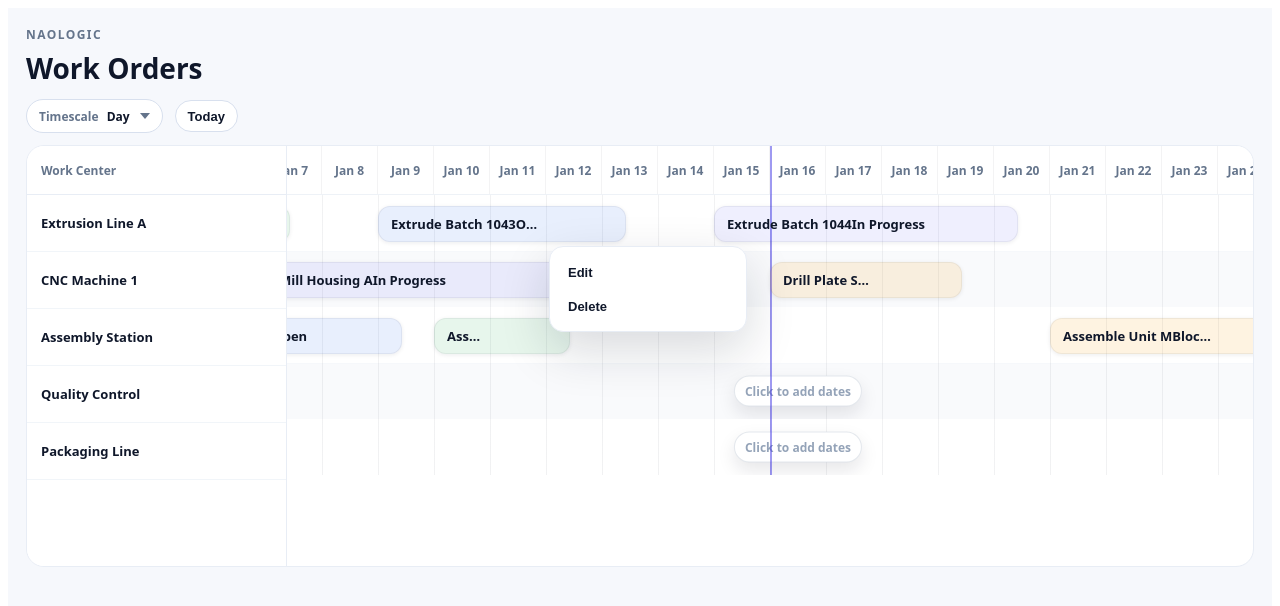
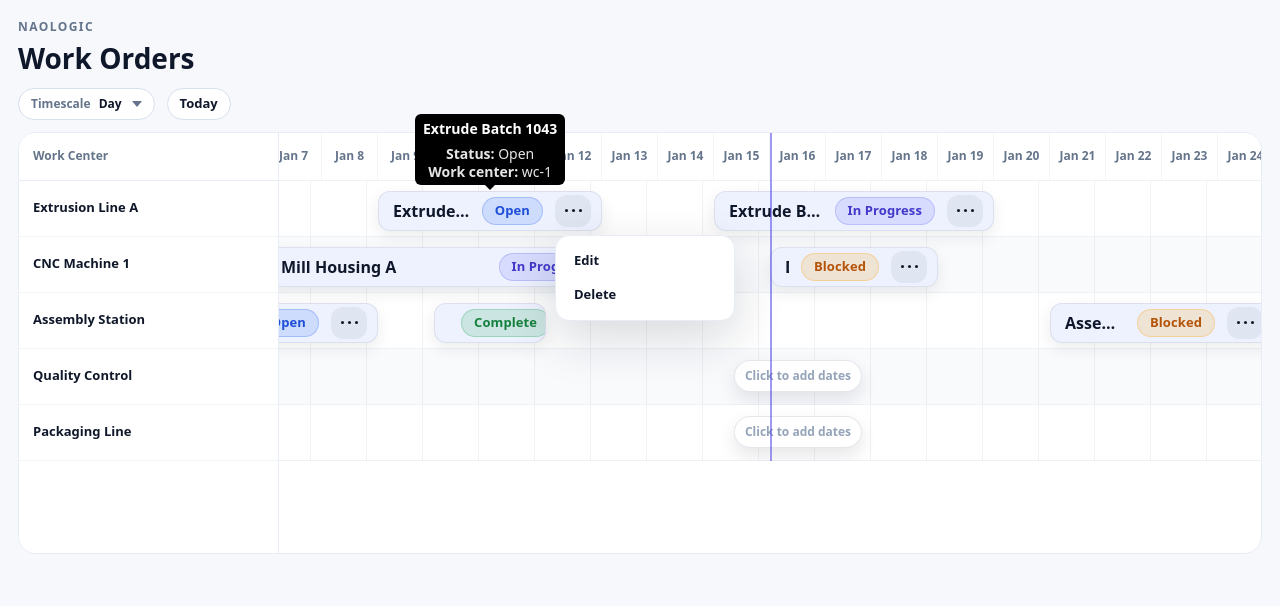
Before and after one commit to william-mcdermott/work-order-timeline, an Angular app: page / in a window 1280 px wide. Both pictures are taken after a click on the button 563 px from the left and 224 px from the top of the page. Shown: the top 606 px of the page. Built offline with nearby package versions, Linux system fonts and the light colour scheme; a web font is replaced by a local one.

Commit message:
fix: install bootstrap + style ngb tooltips

```diff
--- a/angular.json
+++ b/angular.json
@@ -31,6 +31,7 @@
             ],
             "styles": [
               "src/styles.scss",
+              "node_modules/bootstrap/dist/css/bootstrap.min.css",
               "node_modules/@ng-select/ng-select/themes/default.theme.css"
             ]
           },
--- a/package.json
+++ b/package.json
@@ -31,6 +31,7 @@
     "@angular/router": "^21.1.0",
     "@ng-bootstrap/ng-bootstrap": "^20.0.0",
     "@ng-select/ng-select": "^21.1.4",
+    "bootstrap": "^5.3.8",
     "rxjs": "~7.8.0",
     "tslib": "^2.3.0"
   },
--- a/src/app/timeline/timeline-grid/timeline-grid.html
+++ b/src/app/timeline/timeline-grid/timeline-grid.html
@@ -4,26 +4,18 @@
     *ngFor="let wc of workCenters; trackBy: trackByWc; let i = index"
     [class.is-even]="i % 2 === 1"
   >
-    <div
-      class="track"
-      (click)="onRowClick(wc.id, $event)"
-      [style.--colWidthPx.px]="pixelsPerDay"
-    >
+    <div class="track" (click)="onRowClick(wc.id, $event)" [style.--colWidthPx.px]="pixelsPerDay">
       <!-- Work order bars for this work center -->
       <app-work-order-bar
         *ngFor="let b of barsFor(wc.id); trackBy: trackById"
         [bar]="b"
-        [pixelsPerDay]="pixelsPerDay"
         [menuOpen]="openMenuBarId === b.id"
         (toggleMenu)="onToggleMenu($event)"
         (edit)="edit.emit($event)"
         (delete)="delete.emit($event)"
       ></app-work-order-bar>
-
       <!-- Empty-state hint (optional / can remove) -->
-      <div class="hint" *ngIf="barsFor(wc.id).length === 0">
-        Click to add dates
-      </div>
+      <div class="hint" *ngIf="barsFor(wc.id).length === 0">Click to add dates</div>
     </div>
   </div>
 </div>
--- a/src/app/timeline/timeline-grid/timeline-grid.scss
+++ b/src/app/timeline/timeline-grid/timeline-grid.scss
@@ -69,3 +69,7 @@
   /* Keep hint crisp over tinted rows */
   box-shadow: 0 8px 18px rgba(15, 23, 42, 0.10);
 }
+
+.bar {
+  position: absolute;
+}
--- a/src/app/timeline/timeline-grid/timeline-grid.ts
+++ b/src/app/timeline/timeline-grid/timeline-grid.ts
@@ -1,21 +1,16 @@
 import { CommonModule } from '@angular/common';
 import { ChangeDetectionStrategy, Component, EventEmitter, Input, Output } from '@angular/core';
-import { BarMenuTogglePayload, WorkOrderBarComponent } from '../work-order-bar/work-order-bar';
+import {
+  BarMenuTogglePayload,
+  WorkOrderBarComponent,
+  WorkOrderBarVM,
+} from '../work-order-bar/work-order-bar';
 
 type WorkCenter = { id: string; name: string };
 
 export type TimelineColumnVm = {
   key: string;
   widthPx: number;
-};
-
-export type WorkOrderBarVm = {
-  id: string;
-  workCenterId: string;
-  name: string;
-  status: 'open' | 'in-progress' | 'complete' | 'blocked';
-  startDay: number;
-  endDay: number;
 };
 
 @Component({
@@ -29,9 +24,10 @@ export type WorkOrderBarVm = {
 export class TimelineGridComponent {
   @Input({ required: true }) workCenters: WorkCenter[] = [];
   @Input({ required: true }) columns: TimelineColumnVm[] = [];
-  @Input({ required: true }) bars: WorkOrderBarVm[] = [];
+
+  // ✅ use the bar component VM type (leftPx/widthPx)
+  @Input({ required: true }) bars: WorkOrderBarVM[] = [];
   @Input({ required: true }) pixelsPerDay = 56;
-
   @Input() openMenuBarId: string | null = null;
 
   @Output() rowClick = new EventEmitter<{ workCenterId: string; event: MouseEvent }>();
@@ -39,7 +35,7 @@ export class TimelineGridComponent {
   @Output() edit = new EventEmitter<string>();
   @Output() delete = new EventEmitter<string>();
 
-  barsFor(workCenterId: string): WorkOrderBarVm[] {
+  barsFor(workCenterId: string) {
     return this.bars.filter((b) => b.workCenterId === workCenterId);
   }
 
@@ -50,6 +46,7 @@ export class TimelineGridComponent {
   onToggleMenu(payload: BarMenuTogglePayload) {
     this.toggleMenu.emit(payload);
   }
+
   trackByWc = (_: number, wc: WorkCenter) => wc.id;
-  trackById = (_: number, b: WorkOrderBarVm) => b.id;
+  trackById = (_: number, b: WorkOrderBarVM) => b.id;
 }
--- a/src/app/timeline/work-order-bar/work-order-bar.html
+++ b/src/app/timeline/work-order-bar/work-order-bar.html
@@ -1,34 +1,39 @@
 <div
   class="bar bar--{{ bar.status }}"
-  [style.left.px]="leftPx"
-  [style.width.px]="widthPx"
+  [style.left.px]="bar.leftPx"
+  [style.width.px]="bar.widthPx"
+  ngbTooltipClass="wo-tooltip"
   [ngbTooltip]="tip"
-  triggers="mouseenter:mouseleave"
-  [autoClose]="'outside'"
-  [tooltipClass]="'wo-tooltip'"
-  [container]="'body'"
-  [placement]="'top'"
-  (click)="$event.stopPropagation()"
+  placement="top"
+  container="body"
 >
-  <ng-template #tip>
-    <div class="wo-tt">
-      <div class="wo-tt__title">{{ bar.name }}</div>
+  <div class="bar__content">
+    <!-- Left: name -->
+    <div class="bar__label">
+      <span class="bar__name">{{ bar.name }}</span>
+    </div>
 
-      <div class="wo-tt__meta">
-        <span class="wo-tt__pill wo-tt__pill--{{ bar.status }}">{{ statusLabel() }}</span>
-        <span class="wo-tt__dates">{{ bar.startDate }} – {{ bar.endDate }}</span>
-      </div>
-    </div>
-  </ng-template>
+    <!-- Middle: status pill -->
+    <span class="bar__status-pill bar__status-pill--{{ bar.status }}">
+      {{ statusLabel() }}
+    </span>
 
-  <div class="bar__label">
-    <span class="bar__name">{{ bar.name }}</span>
-    <span class="bar__status">{{ statusLabel() }}</span>
+    <!-- Right: kebab -->
+    <button
+      class="kebab"
+      type="button"
+      (click)="onKebabClick($event)"
+      aria-label="Actions"
+    >
+      <span class="kebab__dot"></span>
+      <span class="kebab__dot"></span>
+      <span class="kebab__dot"></span>
+    </button>
   </div>
+</div>
 
-  <button class="kebab" type="button" (click)="onKebabClick($event)" aria-label="Actions">
-    <span class="kebab__dot"></span>
-    <span class="kebab__dot"></span>
-    <span class="kebab__dot"></span>
-  </button>
-</div>
+<ng-template #tip>
+  <div class="tooltip__title">{{ bar.name }}</div>
+  <div class="tooltip__row"><strong>Status:</strong> {{ statusLabel() }}</div>
+  <div class="tooltip__row"><strong>Work center:</strong> {{ bar.workCenterId }}</div>
+</ng-template>
--- a/src/app/timeline/work-order-bar/work-order-bar.scss
+++ b/src/app/timeline/work-order-bar/work-order-bar.scss
@@ -1,95 +1,106 @@
+:host {
+  position: absolute;
+  top: 10px;
+  height: 40px;
+  z-index: 3;
+}
+
 .bar {
   position: absolute;
-  top: 11px;
-  height: 34px;
+  top: 0;
+
+  height: 40px;
   border-radius: 12px;
+  border: 1px solid rgba(15, 23, 42, 0.08);
+  box-shadow: 0 6px 16px rgba(15, 23, 42, 0.08);
+  overflow: hidden;
+  cursor: default;
 
-  display: grid;
-  grid-template-columns: 1fr auto 28px;
+  background: #eef2ff;
+}
+
+.bar__content {
+  height: 100%;
+  display: flex;
   align-items: center;
-  gap: 10px;
-
-  padding: 0 10px 0 12px;
-
-  box-shadow: 0 1px 4px rgba(15, 23, 42, 0.08);
-  border: 1px solid rgba(15, 23, 42, 0.06);
-
-  /* Dropdown is now rendered globally, so no need for menu overflow hacks */
-  overflow: hidden;
-  transition: transform 120ms ease, box-shadow 120ms ease, filter 120ms ease;
-  z-index: 10;
+  gap: 12px;
+  padding: 0 10px 0 14px;
 }
 
 .bar__label {
-  font-size: 13px;
-  font-weight: 700;
+  min-width: 0;
+  flex: 1 1 auto;
+}
+
+.bar__name {
+  display: block;
+  font-size: 16px;
+  font-weight: 800;
   color: #0f172a;
 
-  white-space: nowrap;
   overflow: hidden;
   text-overflow: ellipsis;
-}
-
-.badge {
-  font-size: 11px;
-  font-weight: 800;
-  padding: 4px 8px;
-  border-radius: 999px;
-  border: 1px solid transparent;
   white-space: nowrap;
 }
 
-/* Softer tints like the Sketch */
-.bar--open {
-  background: rgba(37, 99, 235, 0.10);
+.bar__status-pill {
+  flex: 0 0 auto;
+  height: 28px;
+  padding: 0 12px;
+  border-radius: 999px;
+  display: inline-flex;
+  align-items: center;
+  justify-content: center;
+
+  font-size: 13px;
+  font-weight: 800;
+  letter-spacing: 0.1px;
+  border: 1px solid transparent;
 }
-.badge--open {
+
+/* status variants */
+.bar__status-pill--open {
   background: rgba(37, 99, 235, 0.16);
-  border-color: rgba(37, 99, 235, 0.22);
+  border-color: rgba(37, 99, 235, 0.25);
   color: #1d4ed8;
 }
 
-.bar--in-progress {
-  background: rgba(99, 102, 241, 0.10);
-}
-.badge--in-progress {
+.bar__status-pill--in-progress {
   background: rgba(99, 102, 241, 0.16);
-  border-color: rgba(99, 102, 241, 0.22);
+  border-color: rgba(99, 102, 241, 0.25);
   color: #4338ca;
 }
 
-.bar--complete {
-  background: rgba(22, 163, 74, 0.10);
-}
-.badge--complete {
+.bar__status-pill--complete {
   background: rgba(22, 163, 74, 0.16);
-  border-color: rgba(22, 163, 74, 0.22);
+  border-color: rgba(22, 163, 74, 0.25);
   color: #15803d;
 }
 
-.bar--blocked {
-  background: rgba(245, 158, 11, 0.12);
-}
-.badge--blocked {
+.bar__status-pill--blocked {
   background: rgba(245, 158, 11, 0.18);
-  border-color: rgba(245, 158, 11, 0.24);
+  border-color: rgba(245, 158, 11, 0.28);
   color: #b45309;
 }
 
+/* kebab: horizontal dots like Sketch */
 .kebab {
-  width: 28px;
-  height: 28px;
-  border-radius: 10px;
+  flex: 0 0 auto;
+  width: 36px;
+  height: 32px;
+  border-radius: 12px;
   border: 0;
-  background: transparent;
+  background: rgba(15, 23, 42, 0.06);
   cursor: pointer;
-  color: #0f172a;
-  font-size: 18px;
-  line-height: 1;
-  transition: background 120ms ease;
+
+  display: flex;
+  flex-direction: row; /* key change */
+  align-items: center;
+  justify-content: center;
+  gap: 4px;
 
   &:hover {
-    background: rgba(15, 23, 42, 0.06);
+    background: rgba(15, 23, 42, 0.1);
   }
 
   &:focus-visible {
@@ -98,8 +109,31 @@
   }
 }
 
-.bar:hover {
-  transform: translateY(-1px);
-  box-shadow: 0 8px 18px rgba(15, 23, 42, 0.14);
-  filter: brightness(1.02);
+.kebab__dot {
+  width: 3px;
+  height: 3px;
+  border-radius: 999px;
+  background: #0f172a;
+  display: block;
 }
+
+/* tooltip (uses global styles if you set tooltipClass) */
+:global(.bar-tooltip .tooltip-inner) {
+  background: #0f172a;
+  color: #ffffff;
+  font-size: 13px;
+  padding: 10px 12px;
+  border-radius: 10px;
+  max-width: 260px;
+  text-align: left;
+}
+
+.tooltip__title {
+  font-weight: 800;
+  margin-bottom: 6px;
+}
+
+.tooltip__row {
+  opacity: 0.9;
+  line-height: 1.3;
+}
--- a/src/app/timeline/work-order-bar/work-order-bar.ts
+++ b/src/app/timeline/work-order-bar/work-order-bar.ts
@@ -9,11 +9,10 @@ export type WorkOrderBarVM = {
   workCenterId: string;
   name: string;
   status: WorkOrderStatus;
-  startDay: number;
-  endDay: number;
-  // add these for tooltip display
-  startDate: string; // ISO
-  endDate: string;   // ISO
+  leftPx: number;
+  widthPx: number;
+  startDate?: string;
+  endDate?: string;
 };
 
 export type BarMenuTogglePayload = {
@@ -32,7 +31,6 @@ export type BarMenuTogglePayload = {
 })
 export class WorkOrderBarComponent {
   @Input({ required: true }) bar!: WorkOrderBarVM;
-  @Input({ required: true }) pixelsPerDay!: number;
 
   @Input() menuOpen = false;
 
@@ -40,13 +38,11 @@ export class WorkOrderBarComponent {
   @Output() edit = new EventEmitter<string>();
   @Output() delete = new EventEmitter<string>();
 
-  get leftPx(): number {
-    return this.bar.startDay * this.pixelsPerDay;
+  get isCompact(): boolean {
+    return this.bar.widthPx < 160;
   }
-
-  get widthPx(): number {
-    const days = Math.max(1, this.bar.endDay - this.bar.startDay + 1);
-    return days * this.pixelsPerDay;
+  get isTiny(): boolean {
+    return this.bar.widthPx < 90;
   }
 
   statusLabel(): string {
--- a/src/app/timeline/work-order-panel/work-order-panel.html
+++ b/src/app/timeline/work-order-panel/work-order-panel.html
@@ -1,4 +1,4 @@
-<div class="overlay" (click)="onBackdropClick()">
+<div class="overlay" (click)="onBackdropClick()" *ngIf="initial as init">
   <aside class="panel" (click)="onPanelClick($event)" role="dialog" aria-modal="true">
     <header class="panel__header">
       <div class="panel__head-left">
@@ -79,7 +79,9 @@
         />
 
         <div class="error" *ngIf="showEndRequired()">End date is required.</div>
-        <div class="error" *ngIf="showDateOrderError()">End date must be on or after start date.</div>
+        <div class="error" *ngIf="showDateOrderError()">
+          End date must be on or after start date.
+        </div>
       </div>
 
       <!-- Start date -->
--- a/src/app/timeline/work-order-panel/work-order-panel.ts
+++ b/src/app/timeline/work-order-panel/work-order-panel.ts
@@ -8,7 +8,9 @@ import {
   EventEmitter,
   HostListener,
   Input,
+  OnChanges,
   Output,
+  SimpleChanges,
   ViewChild,
   inject,
 } from '@angular/core';
@@ -39,7 +41,7 @@ type StatusOption = { value: WorkOrderStatus; label: string };
   styleUrls: ['./work-order-panel.scss'],
   changeDetection: ChangeDetectionStrategy.OnPush,
 })
-export class WorkOrderPanelComponent implements AfterViewInit {
+export class WorkOrderPanelComponent implements AfterViewInit, OnChanges {
   private readonly fb = inject(FormBuilder);
   private readonly destroyRef = inject(DestroyRef);
 
@@ -57,6 +59,20 @@ export class WorkOrderPanelComponent implements AfterViewInit {
 
   ngAfterViewInit(): void {
     queueMicrotask(() => this.nameInput?.nativeElement?.focus());
+  }
+
+  ngOnChanges(changes: SimpleChanges) {
+    if (changes['initial'] && this.initial) {
+      this.form.patchValue(
+        {
+          name: this.initial.name ?? '',
+          status: this.initial.status ?? 'open',
+          startDate: isoToStruct(this.initial.startDate),
+          endDate: isoToStruct(this.initial.endDate),
+        },
+        { emitEvent: false }
+      );
+    }
   }
 
   @HostListener('document:keydown.escape')
@@ -85,16 +101,6 @@ export class WorkOrderPanelComponent implements AfterViewInit {
   );
 
   ngOnInit() {
-    this.form.patchValue(
-      {
-        name: this.initial.name ?? '',
-        status: this.initial.status ?? 'open',
-        startDate: isoToStruct(this.initial.startDate),
-        endDate: isoToStruct(this.initial.endDate),
-      },
-      { emitEvent: false }
-    );
-
     this.form.valueChanges.pipe(takeUntilDestroyed(this.destroyRef)).subscribe(() => {
       this.changed.emit();
     });
--- a/src/app/timeline/work-order-timeline.ts
+++ b/src/app/timeline/work-order-timeline.ts
@@ -10,6 +10,7 @@ import {
   WorkOrderPanelSubmit,
   WorkOrderStatus,
 } from './work-order-panel/work-order-panel';
+import { WorkOrderBarVM } from './work-order-bar/work-order-bar';
 
 type Timescale = 'day' | 'week' | 'month';
 
@@ -239,17 +240,25 @@ export class WorkOrderTimelineComponent {
     }));
   }
 
-  barsVm() {
-    return this.workOrders.map((w) => ({
-      id: w.id,
-      workCenterId: w.workCenterId,
-      name: w.name,
-      status: w.status,
-      startDay: diffDays(this.timelineStartDate, parseIso(w.startDate)),
-      endDay: diffDays(this.timelineStartDate, parseIso(w.endDate)),
-      startDate: w.startDate, // display
-      endDate: w.endDate, // display
-    }));
+  barsVm(): WorkOrderBarVM[] {
+    return this.workOrders.map((w) => {
+      const start = parseIso(w.startDate);
+      const end = parseIso(w.endDate);
+
+      const leftDays = diffDays(this.timelineStartDate, start);
+      const spanDays = Math.max(1, diffDays(start, end) + 1);
+
+      return {
+        id: w.id,
+        workCenterId: w.workCenterId,
+        name: w.name,
+        status: w.status,
+        leftPx: leftDays * this.pixelsPerDay,
+        widthPx: spanDays * this.pixelsPerDay,
+        startDate: w.startDate,
+        endDate: w.endDate,
+      };
+    });
   }
 
   todayLineLeftPx() {
@@ -429,16 +438,28 @@ function addDays(d: Date, days: number) {
   x.setDate(x.getDate() + days);
   return x;
 }
-function diffDays(a: Date, b: Date) {
-  return Math.round((b.getTime() - a.getTime()) / 86400000);
-}
 function parseIso(iso: string) {
+  // YYYY-MM-DD -> Date at local midnight (but diff uses UTC day number)
   const [y, m, d] = iso.split('-').map(Number);
   return new Date(y, m - 1, d);
 }
+
+function utcDayNumber(d: Date): number {
+  // number of days since epoch in UTC (DST-safe)
+  return Math.floor(Date.UTC(d.getFullYear(), d.getMonth(), d.getDate()) / 86400000);
+}
+
+function diffDays(a: Date, b: Date): number {
+  return utcDayNumber(b) - utcDayNumber(a);
+}
+
 function toIso(d: Date) {
-  return d.toISOString().slice(0, 10);
+  const y = d.getFullYear();
+  const m = String(d.getMonth() + 1).padStart(2, '0');
+  const day = String(d.getDate()).padStart(2, '0');
+  return `${y}-${m}-${day}`;
 }
+
 function toShortDate(d: Date) {
   return d.toLocaleDateString(undefined, { month: 'short', day: 'numeric' });
 }
--- a/src/styles.scss
+++ b/src/styles.scss
@@ -1,5 +1,9 @@
 html, body {
   font-family: "Circular-Std", system-ui, -apple-system, Segoe UI, Roboto, Arial, sans-serif;
+}
+
+.wo-tooltip {
+  opacity: 1 !important;
 }
 
 .wo-tooltip .tooltip-inner {
@@ -16,33 +20,6 @@ html, body {
   border-top-color: #0f172a !important;
 }
 
-.wo-tt__title {
-  font-size: 13px;
-  font-weight: 900;
-  line-height: 1.25;
+.tooltip.show {
+  opacity: 1 !important;
 }
-
-.wo-tt__meta {
-  margin-top: 8px;
-  display: flex;
-  align-items: center;
-  gap: 10px;
-}
-
-.wo-tt__pill {
-  display: inline-flex;
-  align-items: center;
-  height: 22px;
-  padding: 0 10px;
-  border-radius: 999px;
-  font-size: 12px;
-  font-weight: 900;
-  background: rgba(255, 255, 255, 0.12);
-}
-
-.wo-tt__dates {
-  font-size: 12px;
-  font-weight: 800;
-  color: rgba(255, 255, 255, 0.78);
-  white-space: nowrap;
-}
```
Also changed, not shown: 1 other file (tests, documents, lock files or other folders).
